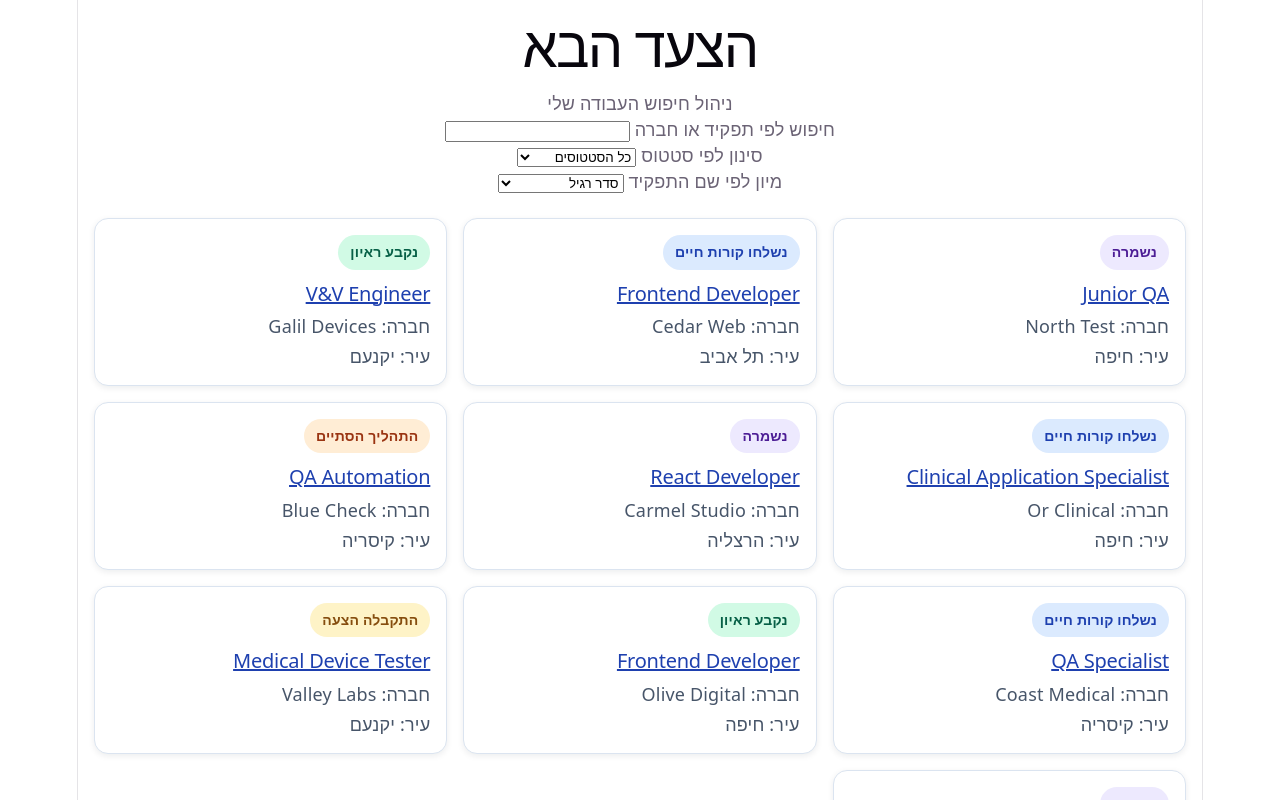
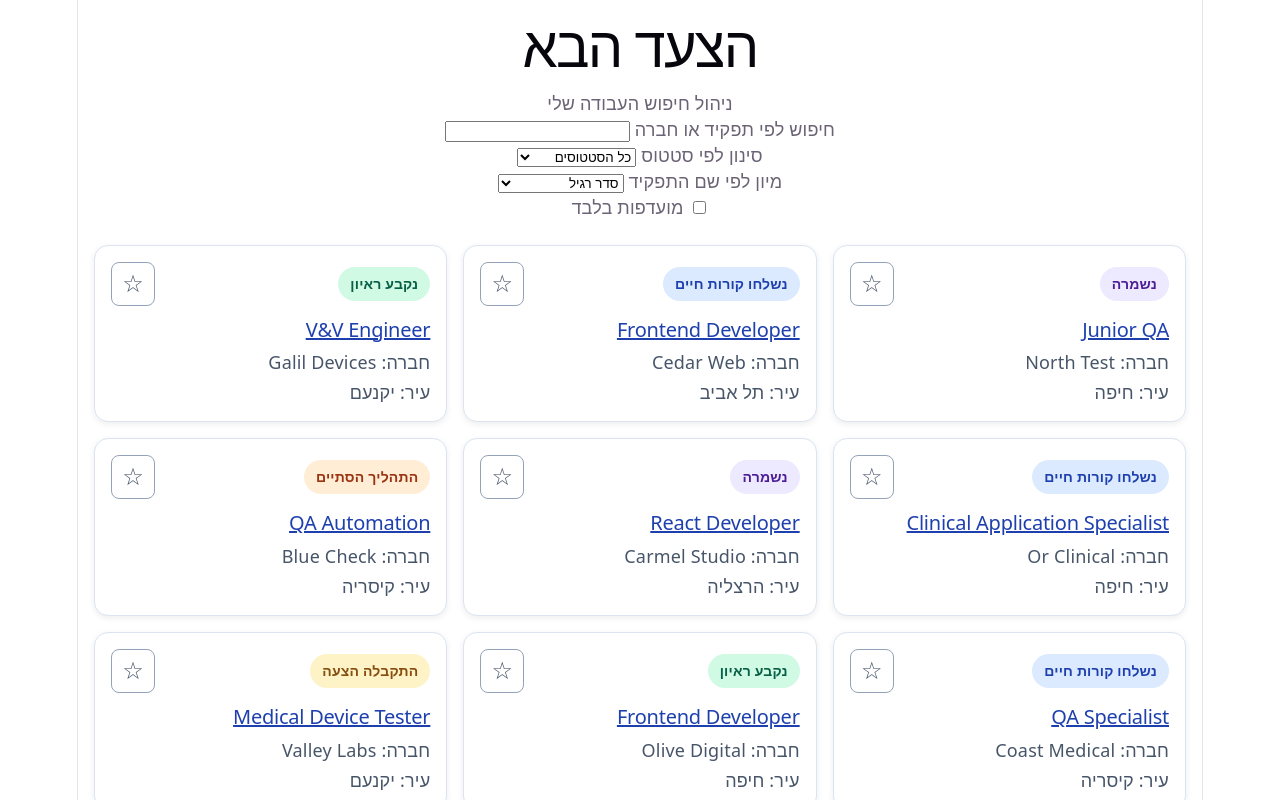
Before and after one commit to amlinskyirina/job-search-tracker, a React (Vite) app: page / in a window 1280 px wide. Shown: the top 800 px of the page. Built offline with nearby package versions, Linux system fonts and the light colour scheme.

Commit message:
Add favorite jobs and favorites filter

```diff
--- a/src/App.jsx
+++ b/src/App.jsx
@@ -62,14 +62,34 @@ export default function App() {
     saveJobs(updatedJobs, "מחיקת משרה");
   }
 
+  function handleToggleFavorite(jobId) {
+    const updatedJobs = jobs.map((job) =>
+      job.id === jobId
+        ? { ...job, isFavorite: job.isFavorite !== true }
+        : job,
+    );
+
+    saveJobs(updatedJobs, "עדכון מועדפים");
+  }
+
   return (
     <BrowserRouter>
-      {storageError && <p role="alert" dir="rtl">{storageError}</p>}
+      {storageError && (
+        <p role="alert" dir="rtl">
+          {storageError}
+        </p>
+      )}
 
       <Routes>
         <Route
           path="/"
-          element={<JobsPage jobs={jobs} onAddJob={handleAddJob} />}
+          element={
+            <JobsPage
+              jobs={jobs}
+              onAddJob={handleAddJob}
+              onToggleFavorite={handleToggleFavorite}
+            />
+          }
         />
         <Route
           path="/jobs/:jobId"
--- a/src/JobCard.jsx
+++ b/src/JobCard.jsx
@@ -20,6 +20,13 @@ const Card = styled.article`
   text-align: right;
 `;
 
+const CardHeader = styled.div`
+  display: flex;
+  align-items: center;
+  justify-content: space-between;
+  gap: 8px;
+`;
+
 const StatusBadge = styled.span`
   display: inline-block;
   padding: 4px 12px;
@@ -28,6 +35,30 @@ const StatusBadge = styled.span`
   color: ${({ $colors }) => $colors.text};
   font-size: 14px;
   font-weight: 600;
+`;
+
+const FavoriteButton = styled.button`
+  flex-shrink: 0;
+  width: 44px;
+  height: 44px;
+  border: 1px solid #94a3b8;
+  border-radius: 8px;
+  background-color: #fff;
+  color: #475569;
+  font-size: 24px;
+  line-height: 1;
+  cursor: pointer;
+
+  &[aria-pressed="true"] {
+    border-color: #a16207;
+    background-color: #fef3c7;
+    color: #854d0e;
+  }
+
+  &:focus-visible {
+    outline: 2px solid #1e40af;
+    outline-offset: 2px;
+  }
 `;
 
 const JobTitle = styled.h2`
@@ -45,12 +76,24 @@ const JobDetail = styled.p`
   color: #475569;
 `;
 
-export default function JobCard({ job }) {
+export default function JobCard({ job, onToggleFavorite }) {
   const colors = statusColors[job.status] ?? defaultStatusColors;
+  const isFavorite = job.isFavorite === true;
 
   return (
     <Card dir="rtl">
-      <StatusBadge $colors={colors}>{job.status}</StatusBadge>
+      <CardHeader>
+        <StatusBadge $colors={colors}>{job.status}</StatusBadge>
+
+        <FavoriteButton
+          type="button"
+          aria-label={`משרה מועדפת: ${job.title}`}
+          aria-pressed={isFavorite}
+          onClick={() => onToggleFavorite(job.id)}
+        >
+          <span aria-hidden="true">{isFavorite ? "★" : "☆"}</span>
+        </FavoriteButton>
+      </CardHeader>
 
       <JobTitle>
         <JobTitleLink to={`/jobs/${job.id}`}>
--- a/src/JobList.jsx
+++ b/src/JobList.jsx
@@ -18,7 +18,7 @@ const JobsGrid = styled.section`
   }
 `;
 
-export default function JobList({ jobs }) {
+export default function JobList({ jobs, onToggleFavorite }) {
   if (jobs.length === 0) {
     return <p>אין משרות להצגה.</p>;
   }
@@ -26,7 +26,11 @@ export default function JobList({ jobs }) {
   return (
     <JobsGrid aria-label="רשימת משרות">
       {jobs.map((job) => (
-        <JobCard key={job.id} job={job} />
+        <JobCard
+          key={job.id}
+          job={job}
+          onToggleFavorite={onToggleFavorite}
+        />
       ))}
     </JobsGrid>
   );
--- a/src/JobsPage.jsx
+++ b/src/JobsPage.jsx
@@ -5,10 +5,11 @@ import { statuses } from "./jobStatuses.js";
 
 const titleCollator = new Intl.Collator("he", { sensitivity: "base" });
 
-export default function JobsPage({ jobs, onAddJob }) {
+export default function JobsPage({ jobs, onAddJob, onToggleFavorite }) {
   const [selectedStatus, setSelectedStatus] = useState("");
   const [searchText, setSearchText] = useState("");
   const [sortOrder, setSortOrder] = useState("");
+  const [favoritesOnly, setFavoritesOnly] = useState(false);
 
   const filterStatuses = [
     ...new Set([...statuses, ...jobs.map((job) => job.status).filter(Boolean)]),
@@ -22,8 +23,9 @@ export default function JobsPage({ jobs, onAddJob }) {
       query === "" ||
       job.title?.toLowerCase().includes(query) ||
       job.company?.toLowerCase().includes(query);
+    const matchesFavorite = !favoritesOnly || job.isFavorite === true;
 
-    return matchesStatus && matchesSearch;
+    return matchesStatus && matchesSearch && matchesFavorite;
   });
 
   const sortedJobs =
@@ -39,7 +41,16 @@ export default function JobsPage({ jobs, onAddJob }) {
         });
 
   const showNoMatches =
-    visibleJobs.length === 0 && (query !== "" || selectedStatus !== "");
+    visibleJobs.length === 0 &&
+    (query !== "" || selectedStatus !== "" || favoritesOnly);
+
+  let noMatchesMessage = "אין משרות בסטטוס שנבחר";
+
+  if (favoritesOnly) {
+    noMatchesMessage = "לא נמצאו משרות מועדפות מתאימות";
+  } else if (query !== "") {
+    noMatchesMessage = "לא נמצאו משרות מתאימות";
+  }
 
   return (
     <main dir="rtl">
@@ -89,14 +100,21 @@ export default function JobsPage({ jobs, onAddJob }) {
         </label>
       </div>
 
+      <div>
+        <label>
+          <input
+            type="checkbox"
+            checked={favoritesOnly}
+            onChange={(event) => setFavoritesOnly(event.target.checked)}
+          />{" "}
+          מועדפות בלבד
+        </label>
+      </div>
+
       {showNoMatches ? (
-        <p role="status">
-          {query !== ""
-            ? "לא נמצאו משרות מתאימות"
-            : "אין משרות בסטטוס שנבחר"}
-        </p>
+        <p role="status">{noMatchesMessage}</p>
       ) : (
-        <JobList jobs={sortedJobs} />
+        <JobList jobs={sortedJobs} onToggleFavorite={onToggleFavorite} />
       )}
 
       <JobForm onAddJob={onAddJob} />
```
